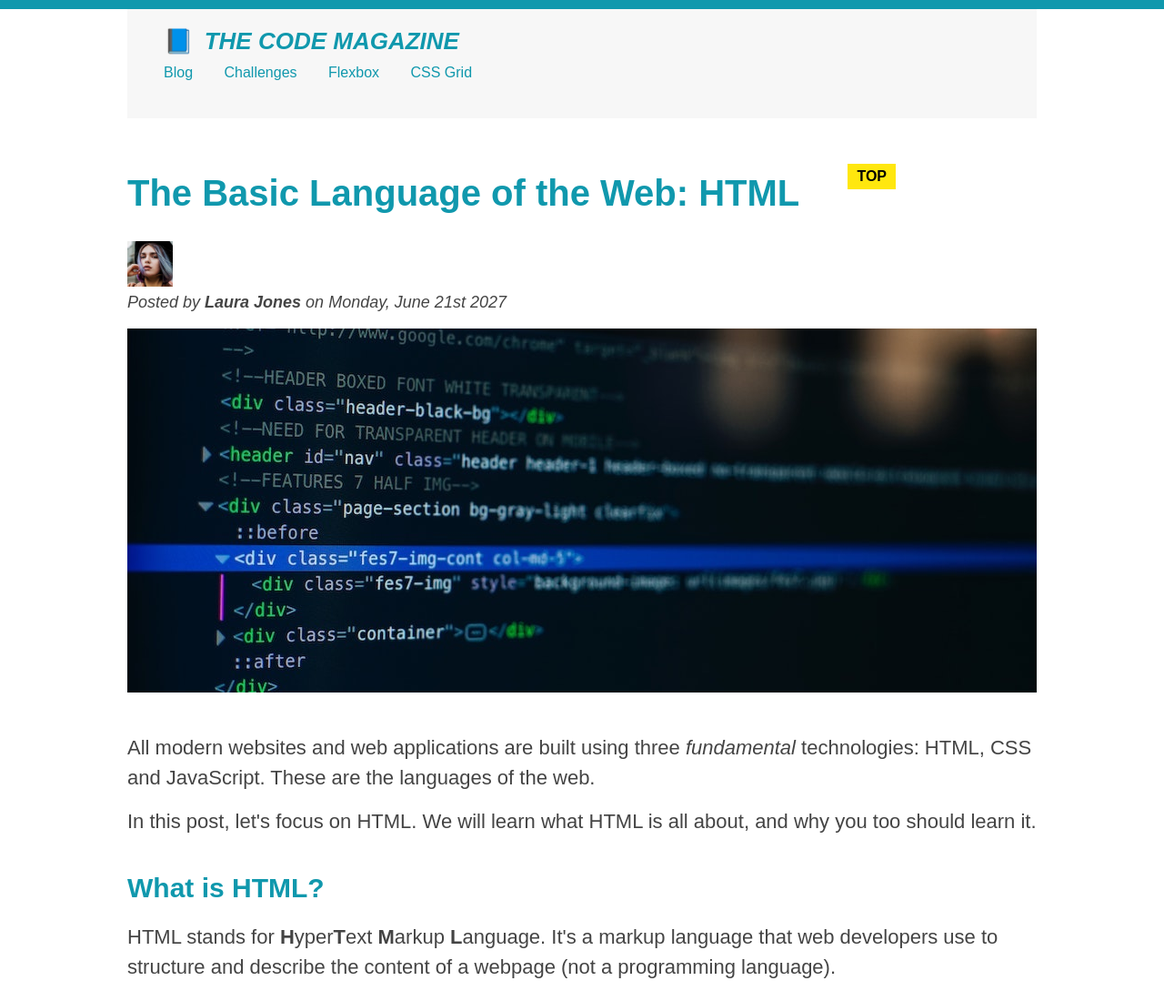
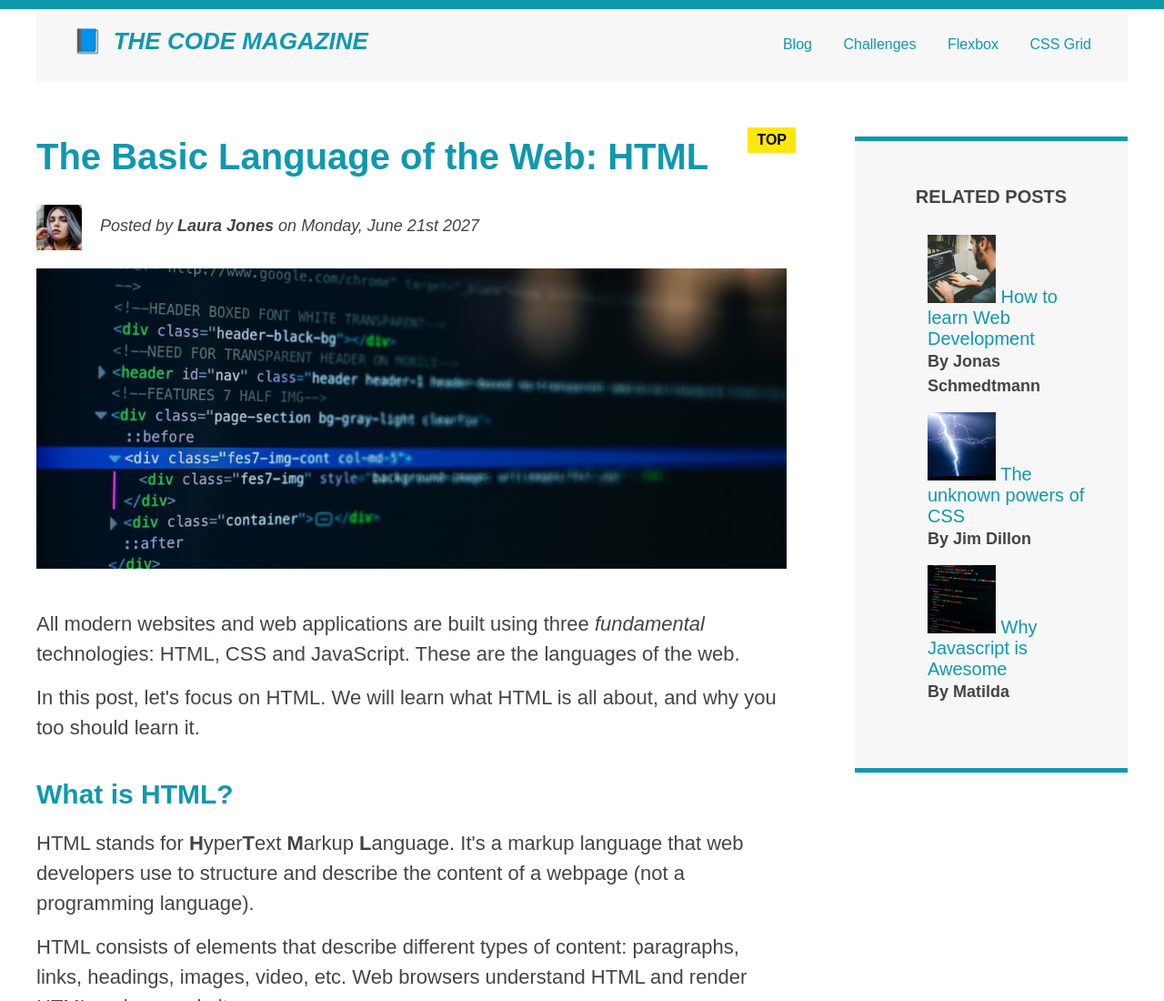
Before and after one commit to Carlinbhert-Toralba/Basic-Webpage, a plain HTML site: page index.html in a window 1280 px wide. Shown: the top 1100 px of the page at 91% size. Drawn offline with Linux system fonts and the light colour scheme.

Commit message:
added floats to structure page layout

```diff
--- a/index.html
+++ b/index.html
@@ -31,6 +31,7 @@
             alt="Image headshot of Laura Jones"
             width="50"
             height="50"
+            class="author-image"
           />
 
           <p class="author">
--- a/style.css
+++ b/style.css
@@ -1,16 +1,19 @@
+/* Fundamental Section */
 * {
   padding: 0;
   margin: 0;
+  box-sizing: border-box;
 }
 
 body {
   font-family: sans-serif;
   color: #444;
   border-top: 10px solid #1098ad;
+  position: relative;
 }
 
 .container {
-  width: 1000px;
+  width: 1200px;
   margin: 0 auto;
 }
 
@@ -47,7 +50,7 @@ h2::after {
   padding: 5px 10px;
   position: absolute;
   top: -10px;
-  right: 155px;
+  right: -10px;
 }
 
 h3 {
@@ -60,6 +63,7 @@ h4 {
   font-size: 20px;
   text-transform: uppercase;
   text-align: center;
+  margin-bottom: 30px;
 }
 
 p {
@@ -70,13 +74,13 @@ p {
 
 ul,
 ol {
-  margin-left: 50px;
   margin-bottom: 20px;
 }
 
 li {
   font-size: 20px;
   margin-bottom: 10px;
+  margin-left: 40px;
 }
 
 li:last-child {
@@ -108,6 +112,7 @@ footer p {
 .main-header {
   background-color: #f7f7f7;
   padding: 20px 40px;
+  padding-bottom: 0px;
   margin-bottom: 60px;
   height: 80px;
 }
@@ -124,8 +129,8 @@ aside {
   background-color: #f7f7f7;
   border-top: 5px solid #1098ad;
   border-bottom: 5px solid #1098ad;
-  padding: 50px 0px;
-  width: 500px;
+  padding: 50px 40px;
+  box-sizing: border-box;
 }
 
 a:link {
@@ -162,3 +167,37 @@ nav a:link {
 nav a:link:last-child {
   margin-right: 0;
 }
+
+/* Float Section */
+.author-image {
+  float: left;
+  margin-bottom: 20px;
+}
+
+.author {
+  float: left;
+  margin-top: 10px;
+  margin-left: 20px;
+}
+
+h1 {
+  float: left;
+}
+
+nav {
+  float: right;
+}
+
+article {
+  width: 825px;
+  float: left;
+}
+
+aside {
+  width: 300px;
+  float: right;
+}
+
+footer {
+  clear: both;
+}
```
